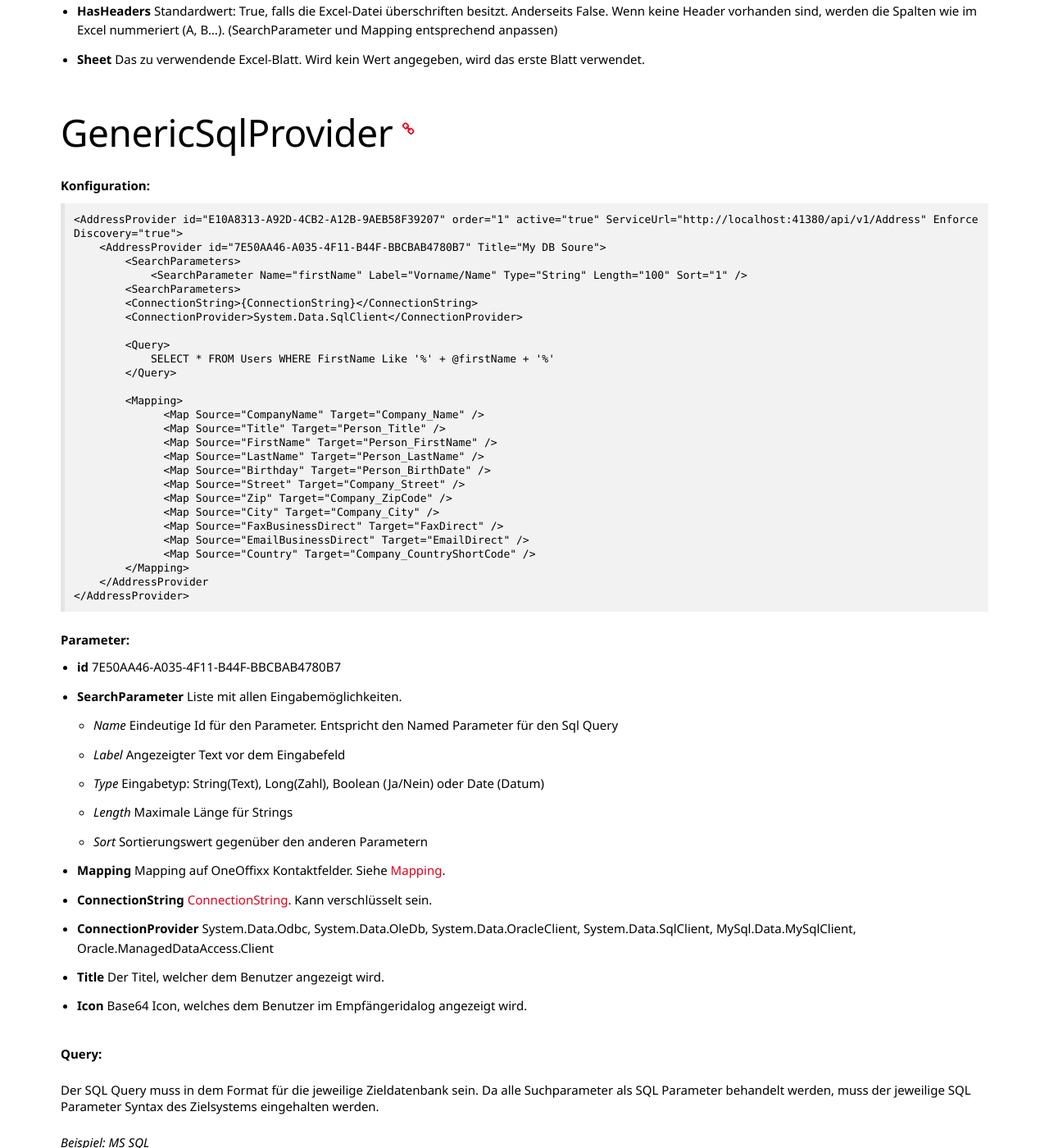
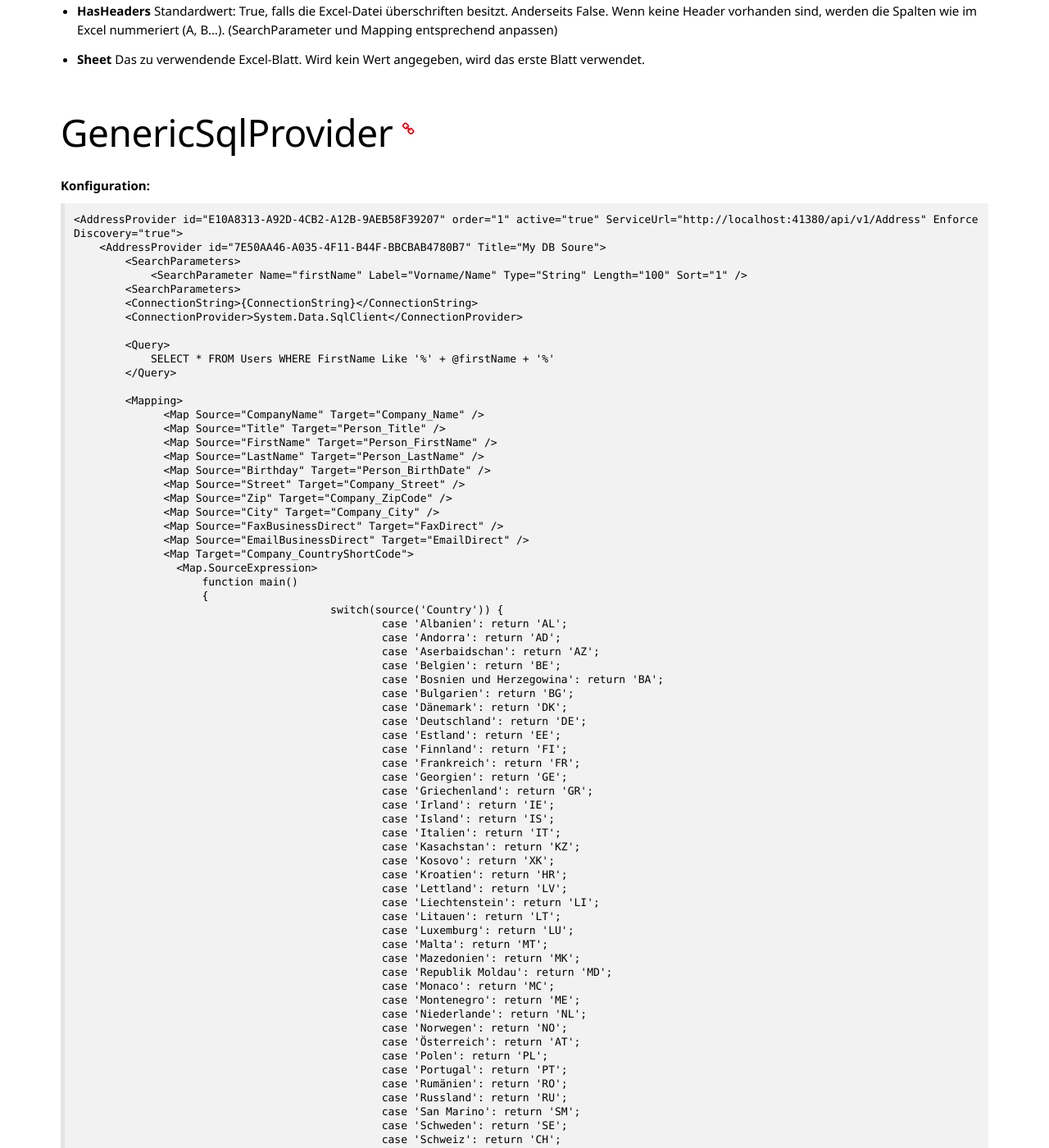
Before and after one commit to primesoft-group/oneoffixx-docs, a Jekyll site: the page built from _pages/docfunc/de/df-ap-addressservice.md, in a window 1280 px wide and 1400 px high, scrolled down 2425 px. Shown: the whole window at 82% size. Built offline with Jekyll 4.4.1, drawn with Linux system fonts in a browser that asks for light colours; nearby versions of some CDN libraries; some web fonts are replaced; some of the changed text lies outside the part shown.

Commit message:
default country code mapping

```diff
--- a/_pages/docfunc/de/df-ap-addressservice.md
+++ b/_pages/docfunc/de/df-ap-addressservice.md
@@ -113,7 +113,68 @@ __Konfiguration:__
                   <Map Source="City" Target="Company_City" />
                   <Map Source="FaxBusinessDirect" Target="FaxDirect" />
                   <Map Source="EmailBusinessDirect" Target="EmailDirect" />
-                  <Map Source="Country" Target="Company_CountryShortCode" />
+                  <Map Target="Company_CountryShortCode">
+                    <Map.SourceExpression>
+                        function main()
+                        {
+						switch(source('Country')) {
+							case 'Albanien': return 'AL';
+							case 'Andorra': return 'AD';
+							case 'Aserbaidschan': return 'AZ';
+							case 'Belgien': return 'BE';
+							case 'Bosnien und Herzegowina': return 'BA';
+							case 'Bulgarien': return 'BG';
+							case 'Dänemark': return 'DK';
+							case 'Deutschland': return 'DE';
+							case 'Estland': return 'EE';
+							case 'Finnland': return 'FI';
+							case 'Frankreich': return 'FR';
+							case 'Georgien': return 'GE';
+							case 'Griechenland': return 'GR';
+							case 'Irland': return 'IE';
+							case 'Island': return 'IS';
+							case 'Italien': return 'IT';
+							case 'Kasachstan': return 'KZ';
+							case 'Kosovo': return 'XK';
+							case 'Kroatien': return 'HR';
+							case 'Lettland': return 'LV';
+							case 'Liechtenstein': return 'LI';
+							case 'Litauen': return 'LT';
+							case 'Luxemburg': return 'LU';
+							case 'Malta': return 'MT';
+							case 'Mazedonien': return 'MK';
+							case 'Republik Moldau': return 'MD';
+							case 'Monaco': return 'MC';
+							case 'Montenegro': return 'ME';
+							case 'Niederlande': return 'NL';
+							case 'Norwegen': return 'NO';
+							case 'Österreich': return 'AT';
+							case 'Polen': return 'PL';
+							case 'Portugal': return 'PT';
+							case 'Rumänien': return 'RO';
+							case 'Russland': return 'RU';
+							case 'San Marino': return 'SM';
+							case 'Schweden': return 'SE';
+							case 'Schweiz': return 'CH';
+							case 'Serbien': return 'RS';
+							case 'Slowakei': return 'SK';
+							case 'Slowenien': return 'SV';
+							case 'Spanien': return 'ES';
+							case 'Tschechien': return 'CZ';
+							case 'Türkei': return 'TR';
+							case 'Ukraine': return 'UA';
+							case 'Ungarn': return 'HU';
+							case 'Vatikanstadt': return 'VA';
+							case 'Vereinigtes Königreich': return 'GB';
+							case 'Weißrussland': return 'BY';
+
+							default: return 'CH';
+							}
+
+							return '';
+						}
+				    </Map.SourceExpression>
+				 </Map>
             </Mapping>
         </AddressProvider
     </AddressProvider>
```
